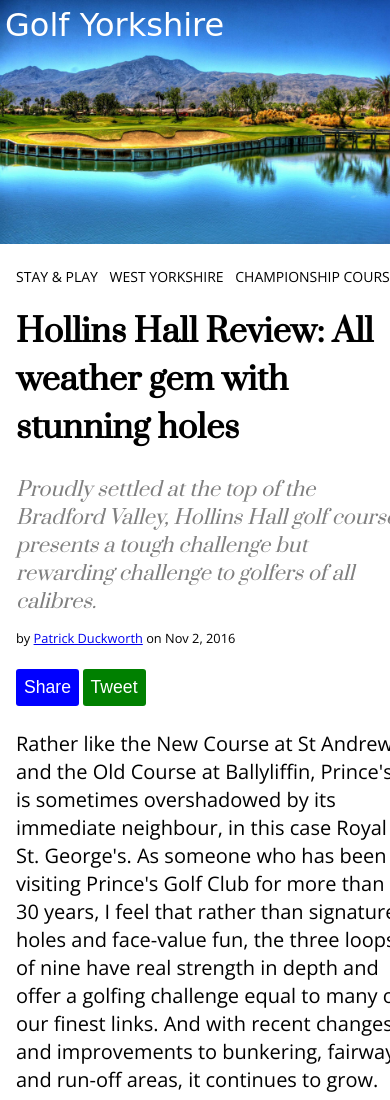
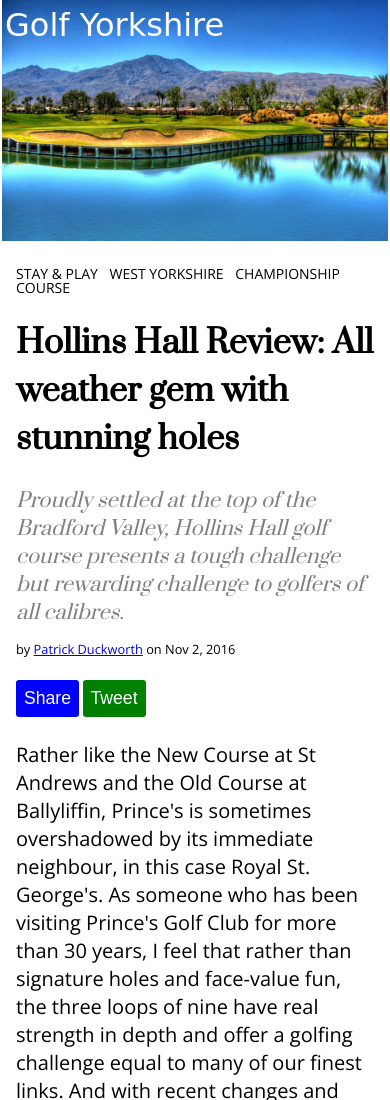
Before and after one commit to teggr/golf-yorkshire-test, a plain HTML site: page index.html in a window 390 px wide. Shown: the top 1100 px of the page. Drawn offline with nearby package versions, Linux system fonts and the light colour scheme; a web font is replaced by a local one.

Commit message:
pad from body

```diff
--- a/css/styles.css
+++ b/css/styles.css
@@ -55,10 +55,12 @@ img {
 }
 
 @media (max-width: 768px) {
+  body {
+    padding-left: 1rem;
+    padding-right: 1rem;
+  }
   .container {
     width: 100%;
-    margin-left: 1rem;
-    margin-right: 1rem;
   }
   .embed-video{
     width: 100%;
@@ -193,7 +195,11 @@ img {
   width: 45%;
 }
 
-@media (max-width: 600px) {
+@media (max-width: 768px) {
+  .massive-course-image {
+    margin-left: -1em;
+    margin-right: -1em;
+  }
   .massive-course-image>a.brand {
     font-size: 2rem;
     line-height: 2.5rem;
```
